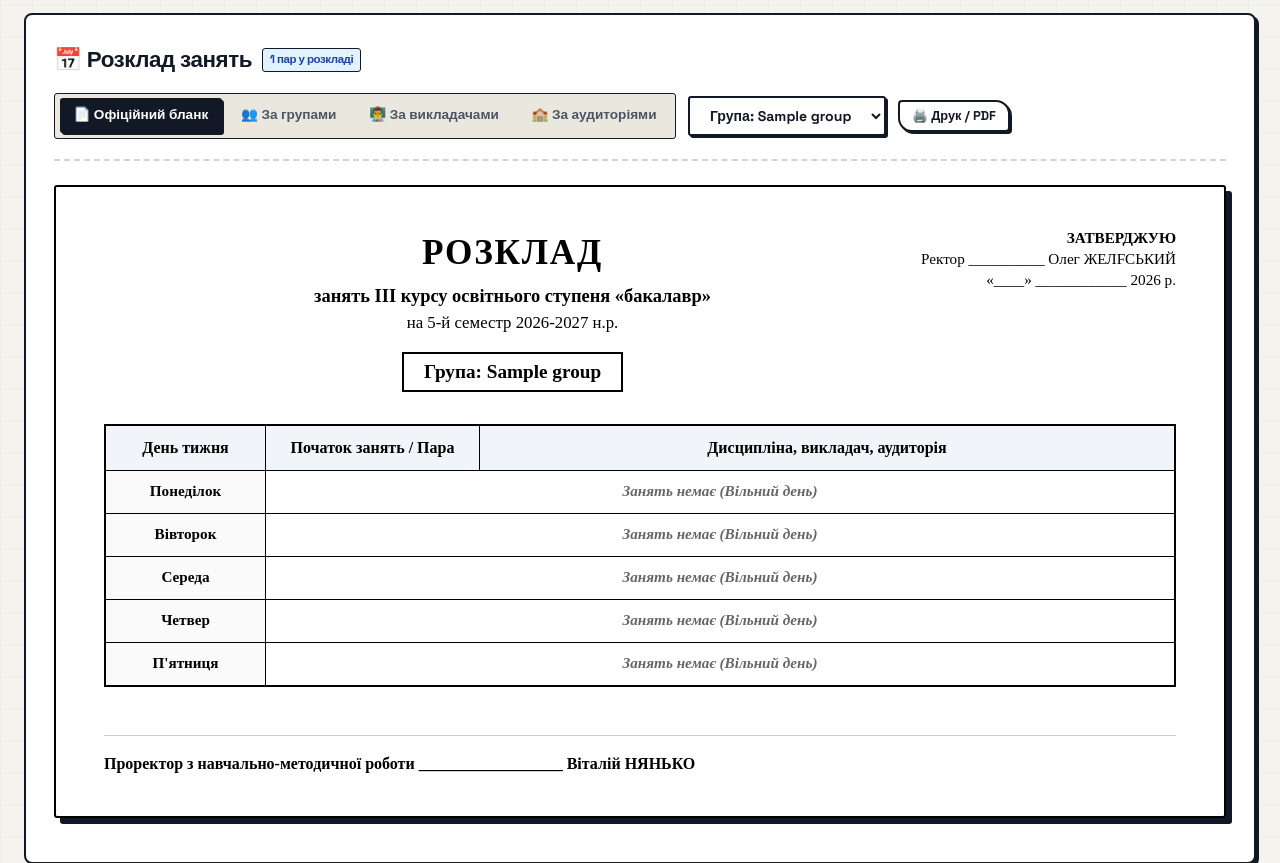
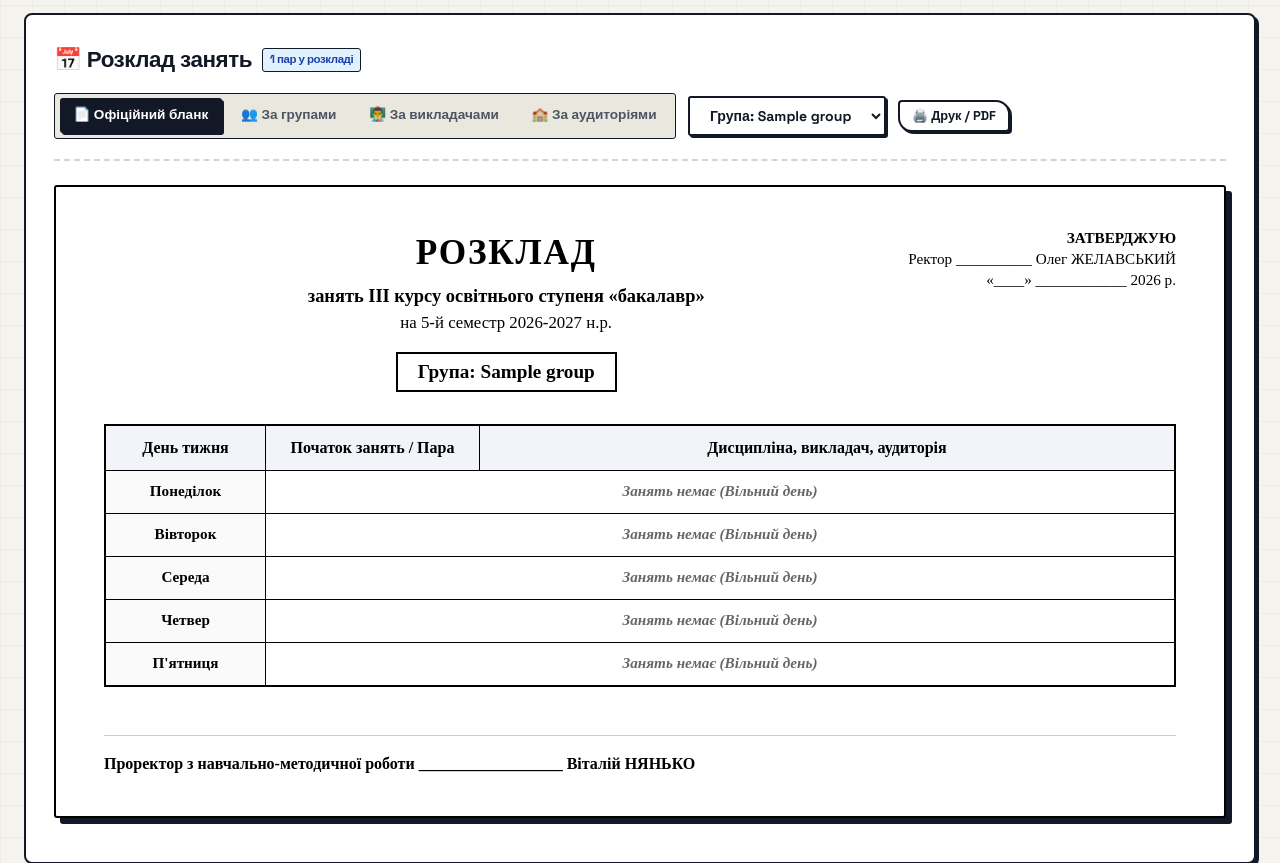
Before and after one commit to globo-glaber/TimeWeaver, a Flask app: page / in a window 1280 px wide. Shown: the part 251-1114 px from the top of the page. Run offline with Flask 3, Linux system fonts and the light colour scheme; tables that the repository leaves empty hold one stand-in row (values such as "Sample post").

Commit message:
Small fixes

```diff
--- a/templates/index.html
+++ b/templates/index.html
@@ -126,7 +126,7 @@
                 <div class="doc-header">
                     <div class="doc-stamp">
                         <div><strong>ЗАТВЕРДЖУЮ</strong></div>
-                        <div>Ректор __________ Олег ЖЕЛFСЬКИЙ</div>
+                        <div>Ректор __________ Олег ЖЕЛАВСЬКИЙ</div>
                         <div>«____» ____________ 2026 р.</div>
                     </div>
 
```
